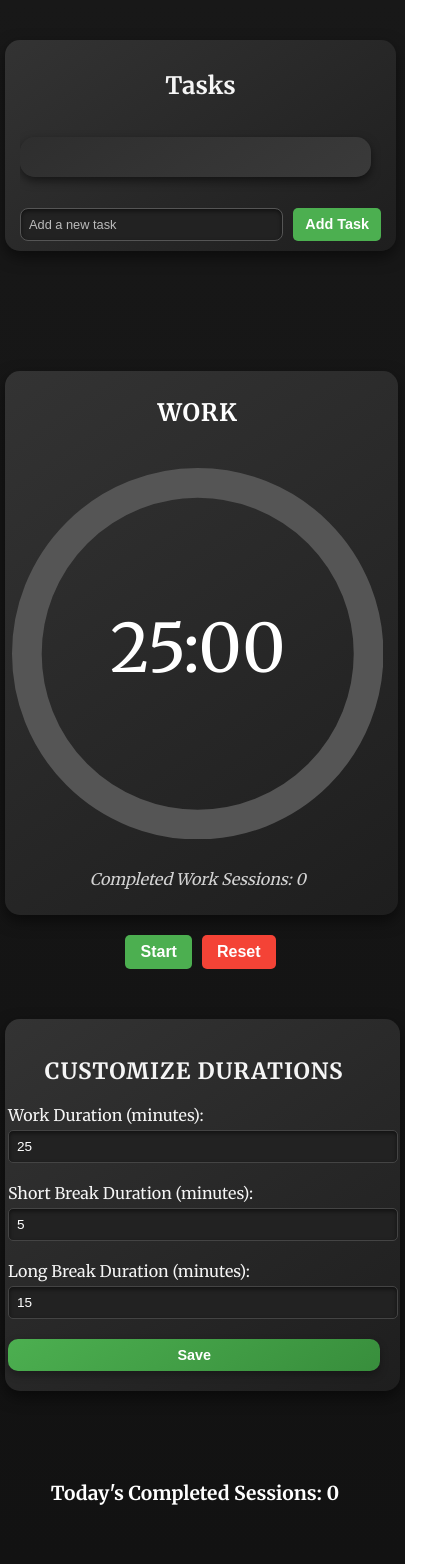
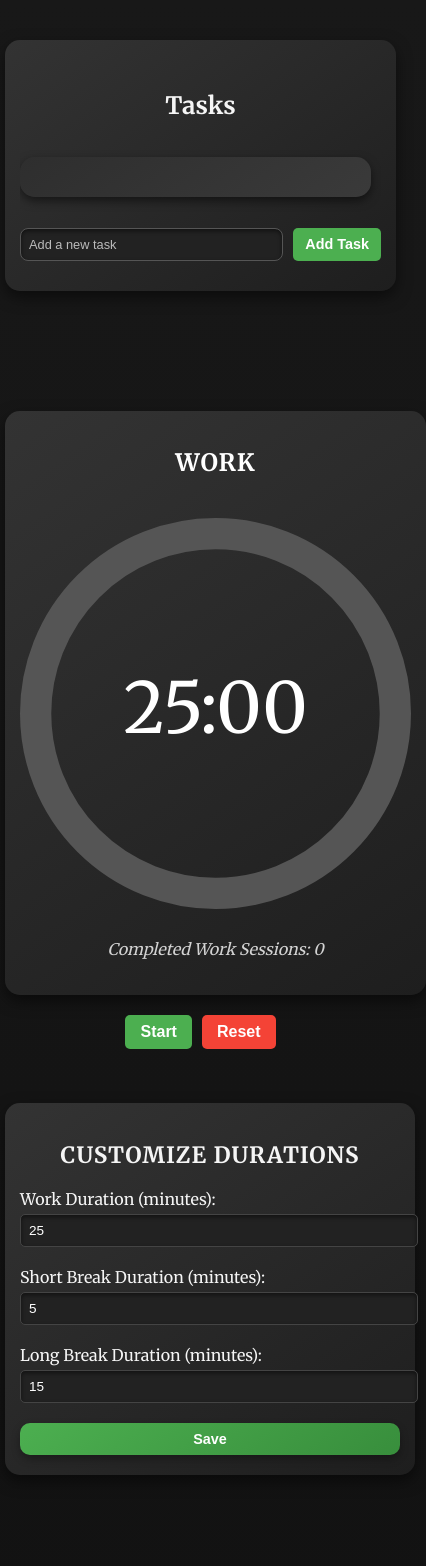
Before and after one commit to haseebraza715/Pomodoro-Timer, a React (Create React App) app: page / in a window 390 px wide. Shown: the top 1566 px of the page, 426 px wide, since content can reach past the window. Built offline with nearby package versions, Linux system fonts and the light colour scheme.

Commit message:
Add GitHub Pages deployment configuration

```diff
--- a/src/components/Settings.css
+++ b/src/components/Settings.css
@@ -106,12 +106,8 @@ button.save-button:active {
 /* Responsive adjustments for small phones */
 @media (max-width: 480px) {
   .settings {
-    padding: 20px 25px;
-    max-width: 98%;
-    padding-left: 3px;
-    padding-right: 20px;
-
-     /* Fill the screen width */
+    padding: 20px 15px;
+    max-width: 100%; /* Fill the screen width */
   }
 
   .settings h2 {
--- a/src/components/TaskList.css
+++ b/src/components/TaskList.css
@@ -72,9 +72,6 @@
   white-space: normal; /* Allow text to wrap */
   overflow-wrap: anywhere; /* Break text at any point if needed */
 }
-
-
-
 
 .task-item:hover {
   transform: scale(1.02);
@@ -190,9 +187,7 @@
 @media (max-width: 480px) {
   .task-box {
     width: 95%; /* Adjust box width for very small screens */
-    padding: 10px 15px;
-    /* Adjust padding */
-    padding-bottom: -20px;
+    padding: 30px 15px;
   }
 
   .task-input input {
--- a/src/components/TimerDisplay.css
+++ b/src/components/TimerDisplay.css
@@ -75,14 +75,9 @@
 
 @media (max-width: 480px) {
   .timer-display {
-    width: 95%; /* Full width for mobile screens */
-    padding: 10px 15px;
-
-    /* margin: 20px auto;  */
-    padding-left: 7px
-
-
-
+    width: 100%; /* Full width for mobile screens */
+    padding: 20px 15px;
+    margin: 20px auto; /* Center horizontally */
   }
 
   .timer-display h1 {
@@ -90,12 +85,12 @@
   }
 
   .timer-display h2 {
-    font-size: 2rem;
+    font-size: 3rem;
     margin: 15px 0;
   }
 
   .circular-progress {
-    width: 80px; /* Adjust circular progress size */
-    height: 80px;
+    width: 140px; /* Adjust circular progress size */
+    height: 140px;
   }
 }
```
